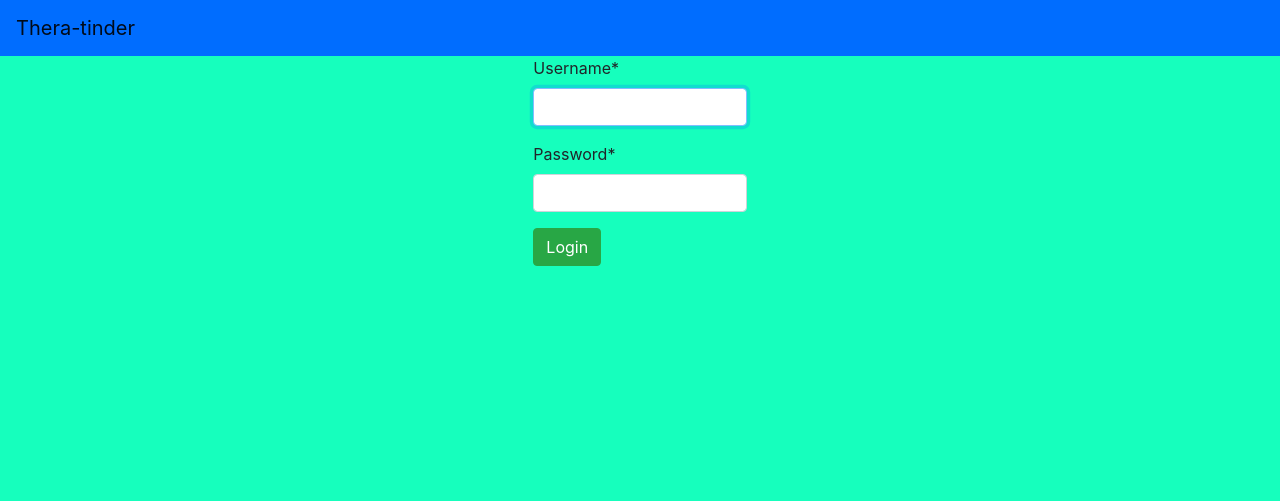
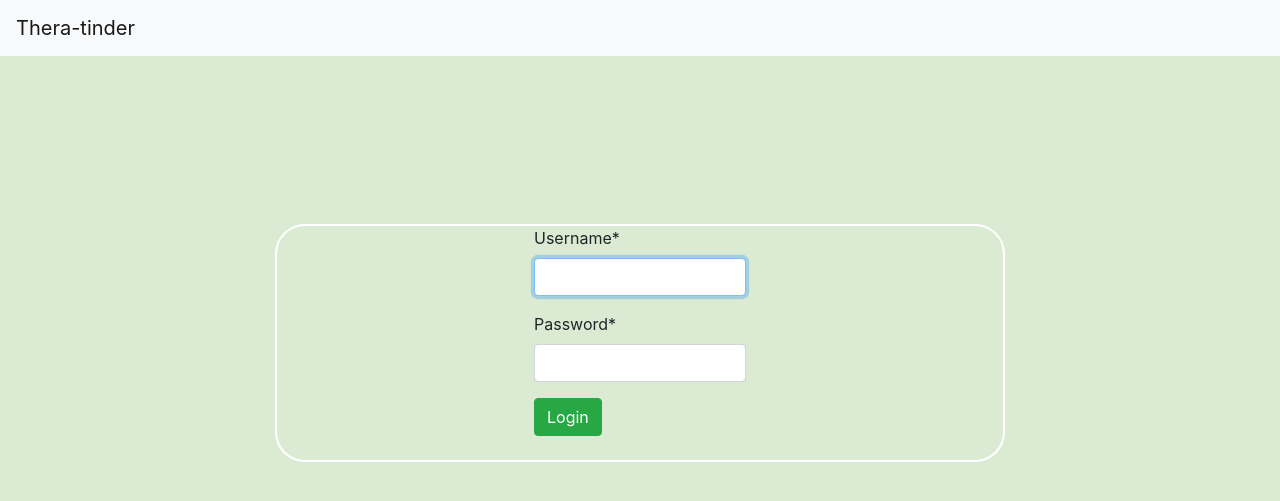
Before and after one commit to ozzykins1/Thera-tinder, a Django app: page /login/ in a window 1280 px wide. Shown: the top 501 px of the page. Run offline with Django 3.2, Linux system fonts and the light colour scheme; some libraries are stand-ins or nearby versions.

Commit message:
uptodate

```diff
--- a/therapy/main/static/css/styles.css
+++ b/therapy/main/static/css/styles.css
@@ -1,13 +1,10 @@
 
 .body1{
-	background-color: #16FFBD;
+	background-color: 	#DBEAD2;
 }
 
-.navbar{
-	background-color: #006dff !important;
-	color: : #12C998 !important;
+
+.login{
+  border: 2px solid white;
+  border-radius: 30px;
 }
-
-.list-group-item1{
-	background-color: #006dff !important;
-}
--- a/therapy/main/templates/doctor_profile.html
+++ b/therapy/main/templates/doctor_profile.html
@@ -3,9 +3,12 @@
 {% block content %}
 
 
+<br>
+<br>
+<br>
 
 <div class="card" style="width: 18rem;">
-  <img class="card-img-top" src="..." alt="Card image cap">
+
   <div class="card-body">
     <h5 class="card-title">{{ therapist.user.first_name }} {{ therapist.user.last_name }}</h5>
     <p class="card-text">{{ therapist.bio }}</p>
--- a/therapy/main/templates/front.html
+++ b/therapy/main/templates/front.html
@@ -2,6 +2,9 @@
 
 {% block content %}
 {% load static %}
+
+<br>
+<br>
 
 <div class="jumbotron">
   <h1 class="display-4">Thera-tinder</h1>
@@ -12,6 +15,7 @@
     <a class="btn btn-primary btn-lg" href="{% url 'about' %}" role="button">Learn more</a>
   </p>
 </div>
+
 
 <div class="row">
   <div class="col-sm-6">
--- a/therapy/main/templates/registration/login.html
+++ b/therapy/main/templates/registration/login.html
@@ -2,7 +2,16 @@
 
 {% block content %}
 
+<br>
+<br>
+<br>
+<br>
+<br>
+<br>
+<br>
+
 {% load crispy_forms_tags %}
+<div class = "login">
 <div class="container">
   <div class="row">
     <div class="col-4"></div>
@@ -15,4 +24,9 @@
 </div>
 </div>
 
+<br>
+
+
+</div>
+
 {% endblock %}
```
Also changed, not shown: therapy/main/admin.py (+5 -4 lines), therapy/main/templates/index.html (+19 -10 lines), therapy/main/templates/registration/signup.html (+8 -0 lines), therapy/main/urls.py (line endings or trailing spaces).
